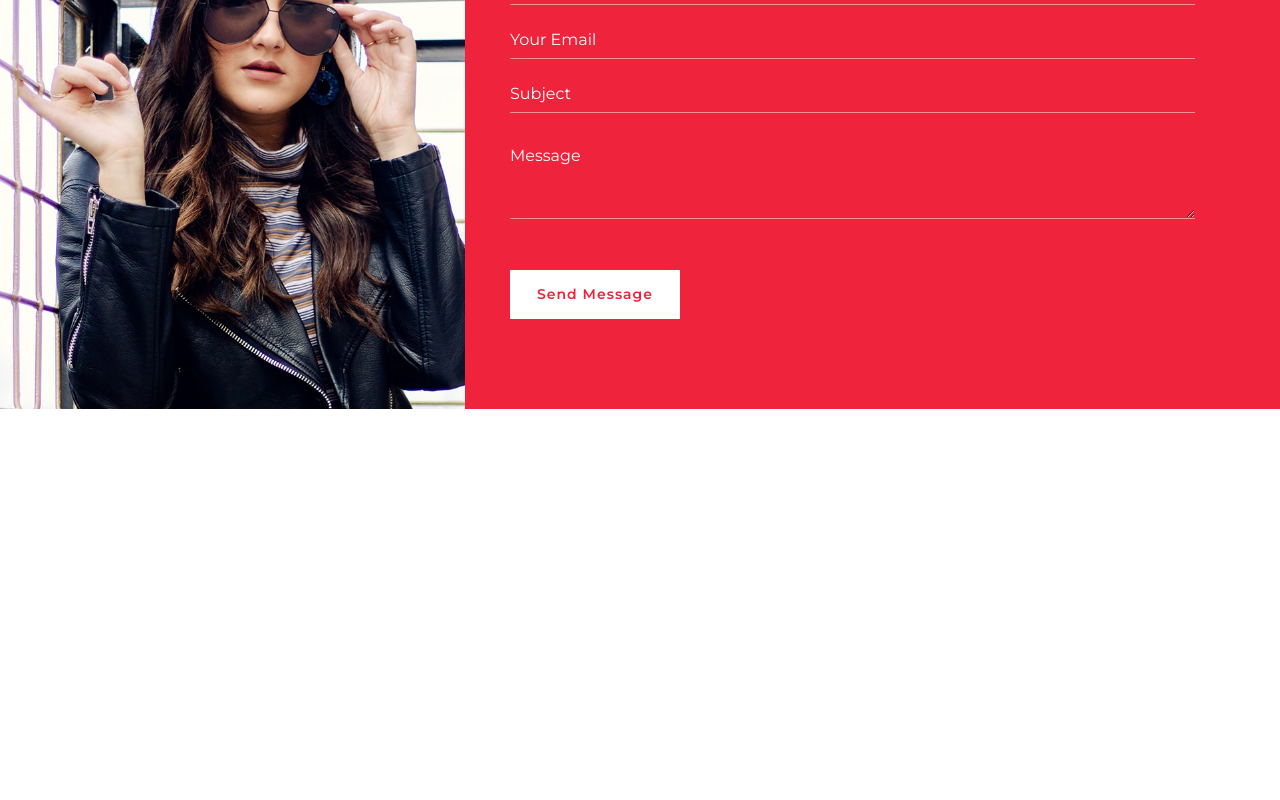
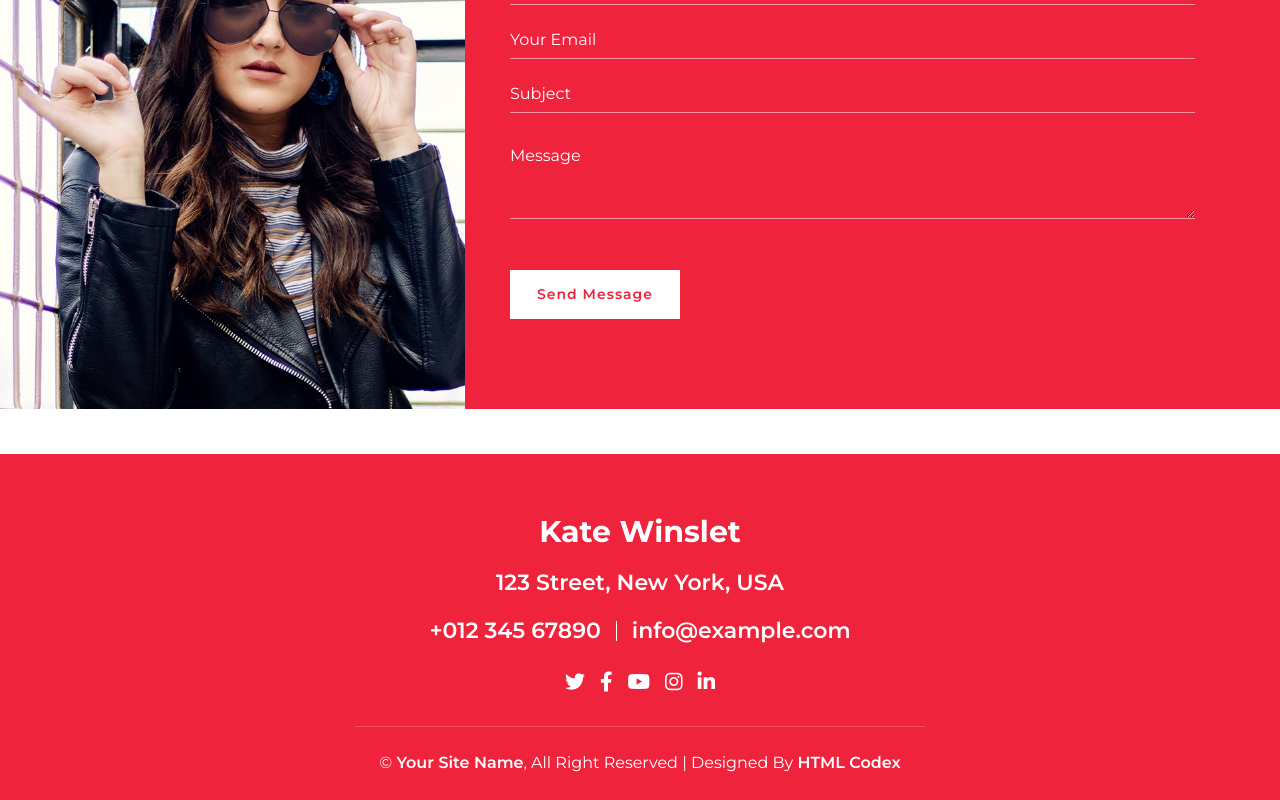
Before and after one commit to rumpapl/template-to-react-portfolio-demo1, a React (Create React App) app: page / in a window 1280 px wide. Shown: the part 5167-5967 px from the top of the page. Before the commit the page ends 5621 px from the top, so only its background shows below. Built offline with nearby package versions, Linux system fonts and the light colour scheme.

Commit message:
Imported Footer-section (HTML, CSS)

```diff
--- a/public/assets/css/style.css
+++ b/public/assets/css/style.css
@@ -1462,7 +1462,7 @@ a:focus {
 /*******************************/
 /********* Footer CSS **********/
 /*******************************/
-.footer {
+/* .footer {
     position: relative;
     margin-top: 45px;
     background: #EF233C;
@@ -1588,4 +1588,4 @@ a:focus {
         line-height: 16px;
         padding: 0 5px;
     }
-}
+} */
--- a/src/App.js
+++ b/src/App.js
@@ -5,6 +5,7 @@ import Services from "./components/services/Services";
 import Experiences from "./components/experiences/Experiences";
 import Prices from "./components/prices/Prices";
 import Contact from "./components/contacts/Contact";
+import Footer from "./components/footer/Footer";
 
 function App() {
     return (
@@ -16,6 +17,7 @@ function App() {
             <Experiences />
             <Prices />
             <Contact />
+            <Footer />
         </>
     );
 }
--- /dev/null
+++ b/src/components/footer/Footer.js
@@ -0,0 +1,33 @@
+import React from 'react';
+import './FooterStyle.css';
+
+const Footer = () => {
+    return (
+        <div class="footer wow fadeIn" data-wow-delay="0.3s">
+            <div class="container-fluid">
+                <div class="container">
+                    <div class="footer-info">
+                        <h2>Kate Winslet</h2>
+                        <h3>123 Street, New York, USA</h3>
+                        <div class="footer-menu">
+                            <p>+012 345 67890</p>
+                            <p>info@example.com</p>
+                        </div>
+                        <div class="footer-social">
+                            <a href=""><i class="fab fa-twitter"></i></a>
+                            <a href=""><i class="fab fa-facebook-f"></i></a>
+                            <a href=""><i class="fab fa-youtube"></i></a>
+                            <a href=""><i class="fab fa-instagram"></i></a>
+                            <a href=""><i class="fab fa-linkedin-in"></i></a>
+                        </div>
+                    </div>
+                </div>
+                <div class="container copyright">
+                    <p>&copy; <a href="#">Your Site Name</a>, All Right Reserved | Designed By <a href="https://htmlcodex.com">HTML Codex</a></p>
+                </div>
+            </div>
+        </div>
+    )
+}
+
+export default Footer
--- /dev/null
+++ b/src/components/footer/FooterStyle.css
@@ -0,0 +1,127 @@
+.footer {
+    position: relative;
+    margin-top: 45px;
+    background: #EF233C;
+}
+
+.footer .container-fluid {
+    padding: 60px 0 0 0;
+}
+
+.footer .footer-info {
+    position: relative;
+    width: 100%;
+    text-align: center;
+}
+
+.footer .footer-info h2 {
+    margin-bottom: 20px;
+    font-size: 30px;
+    font-weight: 700;
+    color: #ffffff;
+}
+
+.footer .footer-info h3 {
+    margin-bottom: 25px;
+    font-size: 22px;
+    font-weight: 600;
+    color: #ffffff;
+}
+
+.footer .footer-menu {
+    width: 100%;
+    display: flex;
+    justify-content: center;
+}
+
+.footer .footer-menu p {
+    color: #ffffff;
+    font-size: 22px;
+    font-weight: 600;
+    line-height: 20px;
+    padding: 0 15px;
+    border-right: 1px solid #ffffff;
+}
+
+.footer .footer-menu p:last-child {
+    border: none;
+}
+
+.footer .footer-social {
+    position: relative;
+    margin-top: 15px;
+}
+
+.footer .footer-social a {
+    display: inline-block;
+}
+
+.footer .footer-social a i {
+    margin-right: 15px;
+    font-size: 20px;
+    color: #ffffff;
+    transition: .3s;
+}
+
+.footer .footer-social a:last-child i {
+    margin: 0;
+}
+
+.footer .footer-social a:hover i {
+    color: #414141;
+}
+
+.footer .copyright {
+    position: relative;
+    text-align: center;
+    margin-top: 30px;
+    padding-top: 25px;
+    padding-bottom: 25px;
+}
+
+.footer .copyright::before {
+    position: absolute;
+    content: "";
+    width: 50%;
+    height: 1px;
+    top: 0;
+    left: 25%;
+    background: rgba(256, 256, 256, .2);
+}
+
+.footer .copyright p {
+    margin: 0;
+    color: #ffffff;
+}
+
+.footer .copyright .col-md-6:last-child p {
+    text-align: right;
+}
+
+.footer .copyright p a {
+    color: #ffffff;
+    font-weight: 600;
+}
+
+.footer .copyright p a:hover {
+    color: #414141;
+}
+
+@media (max-width: 575.98px) {
+    .footer .footer-info h2 {
+        margin-bottom: 20px;
+        font-size: 20px;
+        font-weight: 600;
+    }
+
+    .footer .footer-info h3 {
+        margin-bottom: 20px;
+        font-size: 16px;
+    }
+
+    .footer .footer-menu p {
+        font-size: 16px;
+        line-height: 16px;
+        padding: 0 5px;
+    }
+}
```
